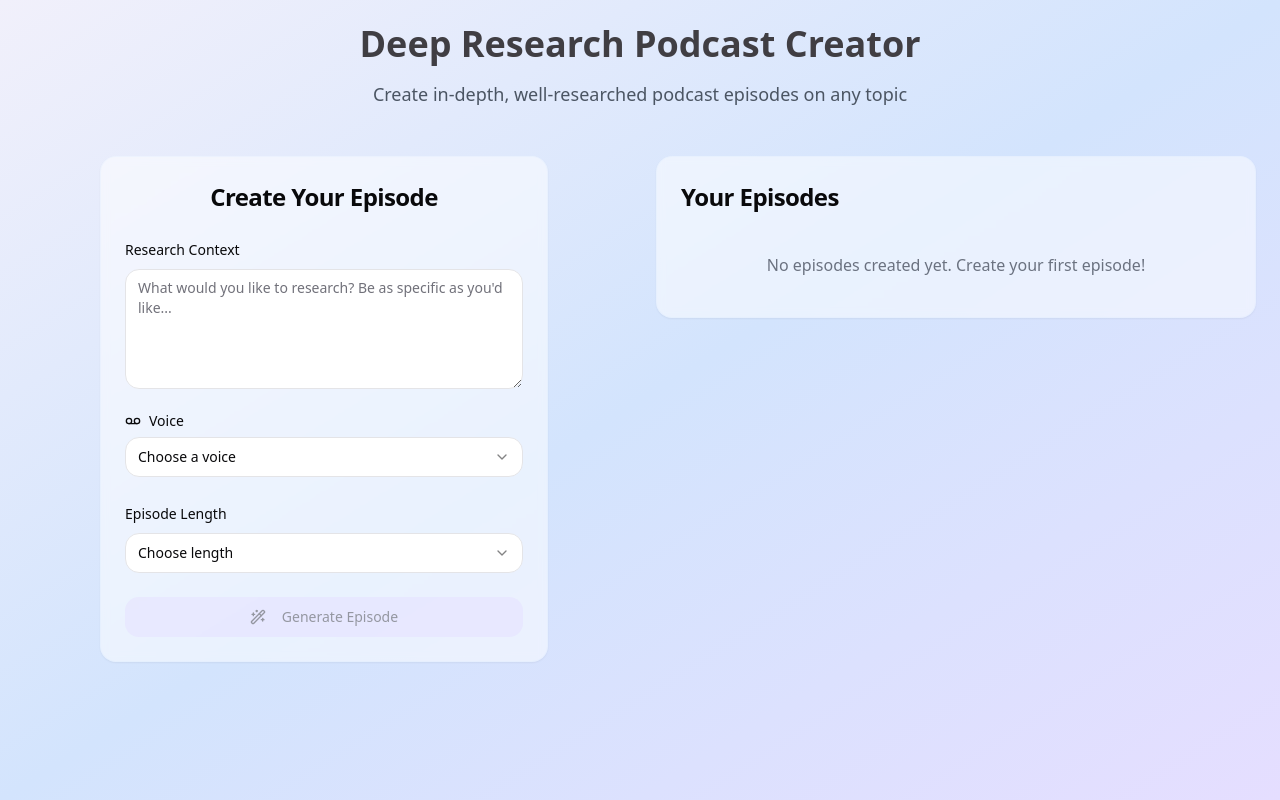
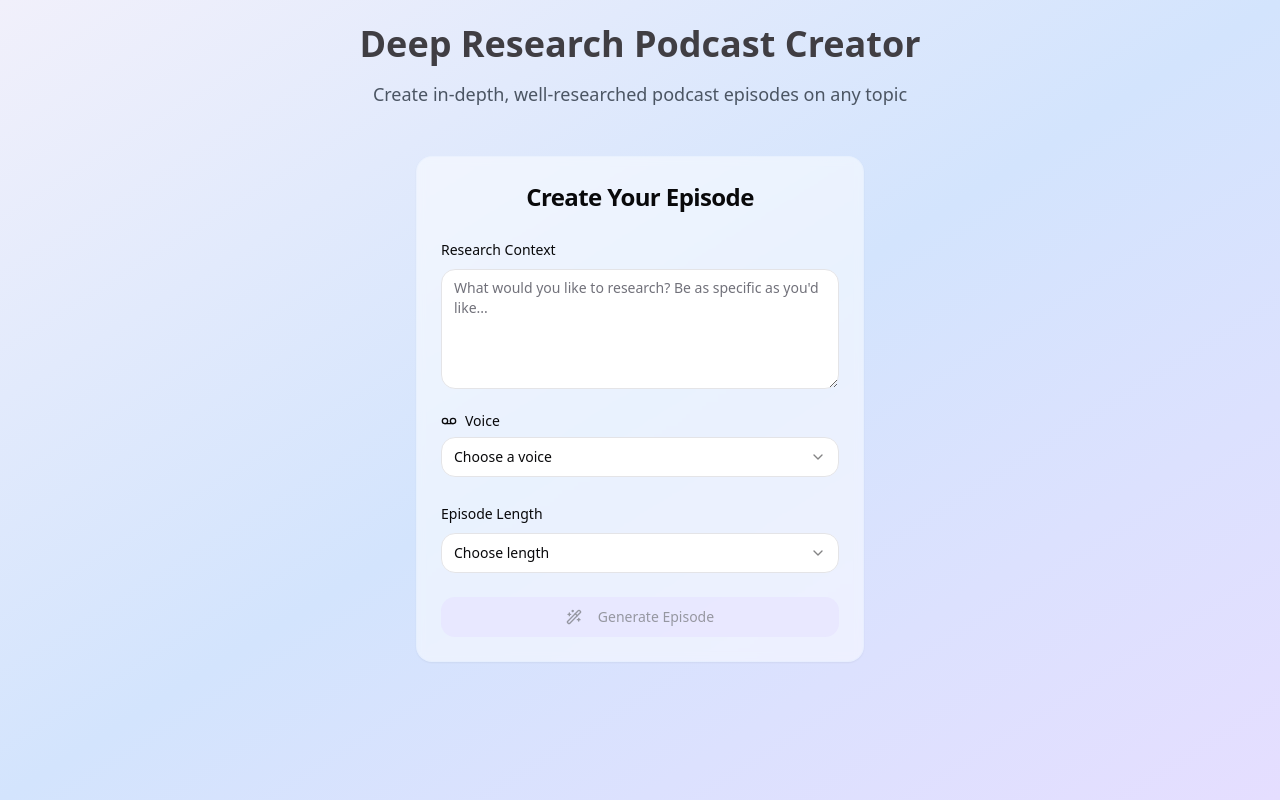
Before and after one commit to Vadbeg/dreamynds, a React (Vite) app: page / in a window 1280 px wide. Built offline with nearby package versions, Linux system fonts and the light colour scheme.

Commit message:
Refactor episodes area
Relocate the episodes area to the bottom of the page and implement scroll snapping.

```diff
--- a/src/components/StoryList.tsx
+++ b/src/components/StoryList.tsx
@@ -1,7 +1,7 @@
 
 import { Card, CardContent, CardHeader, CardTitle } from "@/components/ui/card";
 import { Button } from "@/components/ui/button";
-import { Clock, Headphones } from "lucide-react";
+import { Clock, Headphones, ChevronUp } from "lucide-react";
 import { formatDistanceToNow } from "date-fns";
 
 export interface StoredStory {
@@ -24,6 +24,11 @@ interface StoryListProps {
 
 const StoryList = ({ stories, onSelect }: StoryListProps) => {
   return (
+    <div className="min-h-screen snap-start bg-gradient-to-br from-[#F1F0FB]/50 via-[#D3E4FD]/50 to-[#E5DEFF]/50">
+      <div className="max-w-7xl mx-auto p-6">
+        <div className="flex justify-center mb-8">
+          <ChevronUp className="w-8 h-8 text-gray-400 animate-bounce" />
+        </div>
         <Card className="w-full bg-white/50 backdrop-blur-sm border-soft-blue/20">
           <CardHeader>
             <CardTitle className="text-2xl font-semibold">Your Episodes</CardTitle>
@@ -38,10 +43,13 @@ const StoryList = ({ stories, onSelect }: StoryListProps) => {
                 stories.map((story) => (
                   <div
                     key={story.id}
-                className="flex items-center justify-between p-4 rounded-lg bg-white/50 hover:bg-white/70 transition-colors border border-[#E5DEFF]/20"
+                    onClick={() => onSelect(story)}
+                    className="flex items-center justify-between p-4 rounded-lg bg-white/50 hover:bg-white/70 transition-all duration-200 border border-[#E5DEFF]/20 cursor-pointer transform hover:-translate-y-1 hover:shadow-lg group"
                   >
                     <div className="flex-1">
-                  <h3 className="font-medium text-[#403E43]">{story.title}</h3>
+                      <h3 className="font-medium text-[#403E43] group-hover:text-[#2D2B31]">
+                        {story.title}
+                      </h3>
                       <div className="flex items-center gap-2 text-sm text-gray-500 mt-1">
                         <Clock className="w-4 h-4" />
                         <span>
@@ -52,8 +60,7 @@ const StoryList = ({ stories, onSelect }: StoryListProps) => {
                     <Button
                       variant="outline"
                       size="sm"
-                  className="bg-[#D3E4FD]/50 hover:bg-[#D3E4FD] border-[#D3E4FD]/20"
-                  onClick={() => onSelect(story)}
+                      className="bg-[#D3E4FD]/50 hover:bg-[#D3E4FD] border-[#D3E4FD]/20 opacity-0 group-hover:opacity-100 transition-opacity"
                     >
                       <Headphones className="w-4 h-4 mr-2" />
                       Listen
@@ -64,6 +71,8 @@ const StoryList = ({ stories, onSelect }: StoryListProps) => {
             </div>
           </CardContent>
         </Card>
+      </div>
+    </div>
   );
 };
 
--- a/src/pages/Index.tsx
+++ b/src/pages/Index.tsx
@@ -66,7 +66,8 @@ const Index = () => {
   };
 
   return (
-    <div className="min-h-screen bg-gradient-to-br from-[#F1F0FB] via-[#D3E4FD] to-[#E5DEFF] p-6">
+    <div className="h-screen overflow-y-auto snap-y snap-mandatory">
+      <div className="min-h-screen snap-start bg-gradient-to-br from-[#F1F0FB] via-[#D3E4FD] to-[#E5DEFF] p-6">
         <div className="max-w-7xl mx-auto">
           <header className="text-center mb-12 animate-fade-in">
             <h1 className="text-4xl font-bold text-[#403E43] mb-4">
@@ -77,15 +78,15 @@ const Index = () => {
             </p>
           </header>
 
-        <main className="grid grid-cols-1 lg:grid-cols-2 gap-8">
-          <div className="space-y-8">
+          <main className="flex justify-center">
+            <div className="w-full max-w-md">
               <StoryForm onGenerate={generateStory} isGenerating={isGenerating} />
-          </div>
-          <div>
-            <StoryList stories={stories} onSelect={handleSelectStory} />
             </div>
           </main>
         </div>
+      </div>
+
+      <StoryList stories={stories} onSelect={handleSelectStory} />
     </div>
   );
 };
```
Lines whose indentation alone changed are shown as unchanged.
